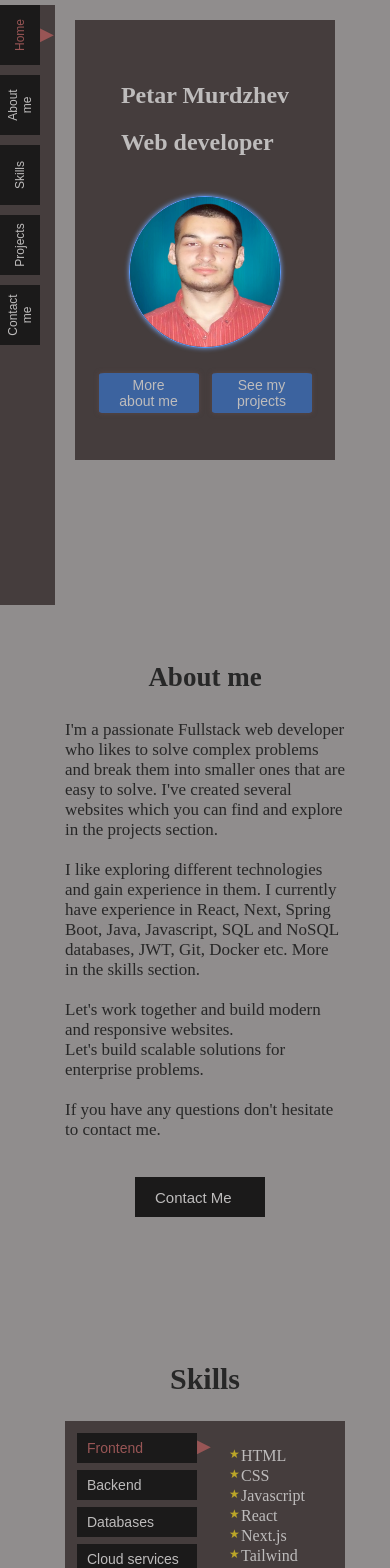
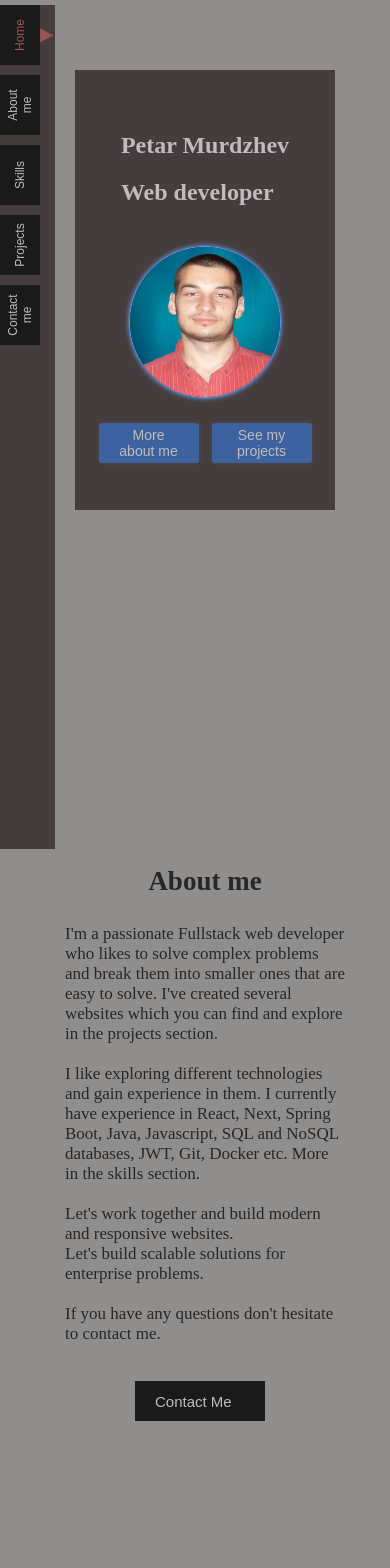
Before and after one commit to Peter-Murdzhev/my_portfolio, a Next.js app: page / in a window 390 px wide. Shown: the top 1568 px of the page. Built offline with nearby package versions, Linux system fonts and the light colour scheme.

Commit message:
fixed viewport height

```diff
--- a/src/app/globals.css
+++ b/src/app/globals.css
@@ -6,9 +6,20 @@ body {
   min-height: 100vh;
 }
 
+section {
+  min-height: 100vh;
+  /* scroll-snap-align: start; */
+}
+
+.section > .content {
+  max-width: 1200px;
+  margin-inline: auto;
+  padding: 2rem;
+}
+
 .navbar {
   width: 167px;
-  height: 520px;
+  height: 100vh;
   background-color: rgb(69, 61, 61);
   padding: 5px;
   display: flex;
@@ -74,7 +85,7 @@ body {
   background-color: rgb(69, 61, 61);
   color: rgb(190, 188, 188);
   text-shadow: rgb(81, 81, 81);
-  margin-bottom: 200px;
+  margin-bottom: 50px;
 }
 
 .home img {
@@ -210,7 +221,7 @@ body {
   display: grid;
   place-items: center;
   grid-template-columns: repeat(3, 1fr);
-  margin-bottom: 120px;
+  margin-bottom: 100px;
 }
 
 .project_card {
@@ -357,7 +368,7 @@ body {
   .navbar {
     position: fixed;
     width: 55px;
-    height: 600px;
+    height: 100dvh;
     gap: 30px;
     align-items: flex-start;
   }
@@ -393,8 +404,7 @@ body {
     height: 400px;
     gap: 20px;
     padding: 20px;
-    margin-top: 20px;
-    margin-bottom: 180px;
+    margin-top: 70px;
   }
 
   .about_me{
@@ -416,14 +426,13 @@ body {
     width: 130px;
     height: 40px;
     margin-left: 70px;
-    margin-bottom: 120px;
   }
 
   .skills{
     width: 260px;
     padding: 10px;
     gap: 0;
-    margin-bottom: 260px;
+    margin-top: 80px;
   }
 
   .skills_category button{
@@ -441,6 +450,7 @@ body {
   .skills_list li{
     font-size: 16px;
     margin: 2px;
+    padding: 2px;
     padding-left: 0;
   }
 
@@ -451,7 +461,6 @@ body {
 
   .projects{
     grid-template-columns: repeat(1,1fr);
-    margin-bottom: 120px;
   }
 
   .project_card{
@@ -487,6 +496,7 @@ body {
 
   .website_details p{
     font-size: 14px;
+    padding: 3px;
   }
 
   .contacts{
--- a/src/components/SectionTracker.js
+++ b/src/components/SectionTracker.js
@@ -22,7 +22,7 @@ const SectionTracker = () => {
                 //trigger tab update when % of the page is visible
                 //0.5 for 50%
                 threshold: isMobile ? 0 : 0.6,
-                rootMargin: isMobile ? "-30% 0px -30% 0px" : "0px 0px 0px 0px",
+                rootMargin: isMobile ? "-50% 0px -50% 0px" : "0px 0px 0px 0px",
             }
         );
 
```
